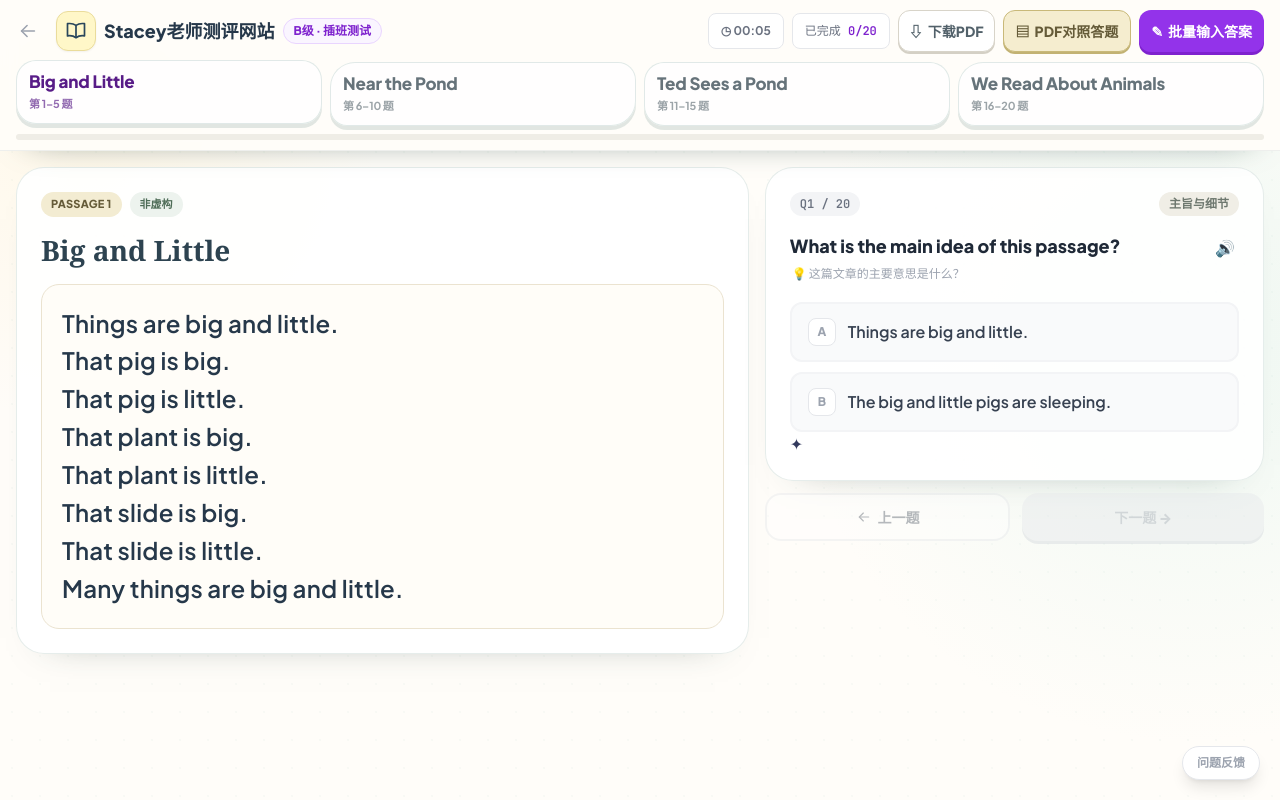
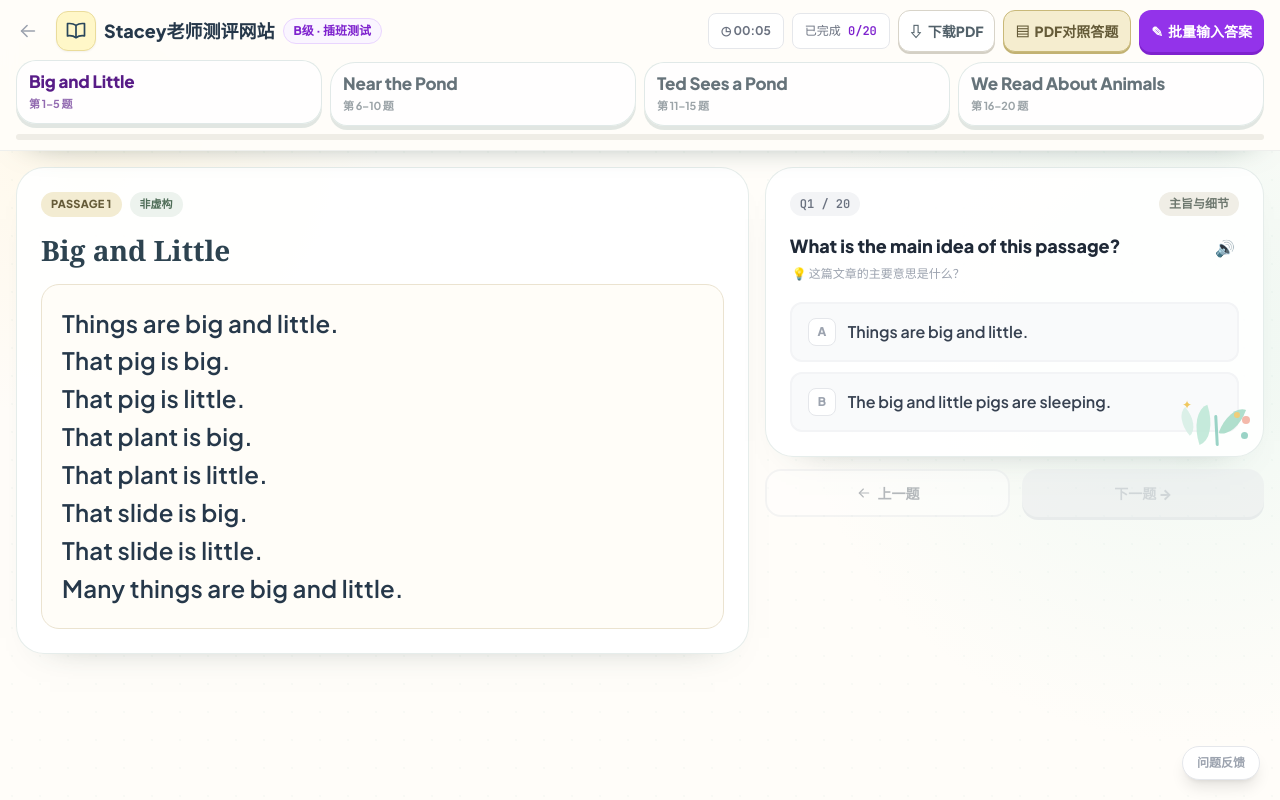
Before and after one commit to sltiti-cmd/raz-test, a React (Vite) app: page /placement/1 in a window 1280 px wide. Built offline with nearby package versions, Linux system fonts and the light colour scheme.

Commit message:
style: add compact botanical accents to question card

```diff
--- a/src/index.css
+++ b/src/index.css
@@ -812,18 +812,121 @@ body {
 
 
 .question-card-shell { position: relative; overflow: hidden; }
-.question-study-buddy {
-  display: flex; align-items: flex-end; justify-content: flex-end; gap: 2px;
-  min-height: 88px; margin: 10px -4px -12px 0; color: #6d84a2;
+
+.question-card-decoration {
+  position: absolute;
+  right: 14px;
+  bottom: 10px;
+  width: 86px;
+  height: 58px;
+  pointer-events: none;
+  opacity: .9;
 }
-.question-study-buddy > span {
-  align-self: center; margin-right: -18px; margin-bottom: 16px; padding: 7px 12px;
-  border-radius: 999px; background: #fff6df; font-family: 'YouYuan','幼圆',sans-serif;
-  font-size: 11px; font-weight: 800; transform: rotate(-4deg);
+
+.q-leaf {
+  position: absolute;
+  display: block;
+  border-radius: 100% 0 100% 0;
+  transform-origin: bottom center;
 }
-.question-study-buddy-art { width: 138px; height: 102px; flex: 0 0 auto; }
+
+.q-leaf-a {
+  width: 20px;
+  height: 36px;
+  right: 30px;
+  bottom: 4px;
+  background: #bfe8d7;
+  transform: rotate(-18deg);
+}
+
+.q-leaf-b {
+  width: 18px;
+  height: 31px;
+  right: 13px;
+  bottom: 10px;
+  background: #a8dcc8;
+  transform: rotate(20deg);
+}
+
+.q-leaf-c {
+  width: 15px;
+  height: 25px;
+  right: 46px;
+  bottom: 15px;
+  background: #d7efe6;
+  transform: rotate(-40deg);
+}
+
+.question-card-decoration::before {
+  content: '';
+  position: absolute;
+  right: 31px;
+  bottom: 0;
+  width: 3px;
+  height: 31px;
+  border-radius: 999px;
+  background: #8fcfc0;
+  transform: rotate(-3deg);
+}
+
+.q-dot {
+  position: absolute;
+  display: block;
+  border-radius: 50%;
+}
+
+.q-dot-a {
+  right: 1px;
+  bottom: 7px;
+  width: 7px;
+  height: 7px;
+  background: #8fcfc0;
+}
+
+.q-dot-b {
+  right: 9px;
+  bottom: 28px;
+  width: 6px;
+  height: 6px;
+  background: #efc96b;
+}
+
+.q-dot-c {
+  right: -1px;
+  bottom: 22px;
+  width: 8px;
+  height: 8px;
+  background: #f3b2a1;
+}
+
+.q-spark {
+  position: absolute;
+  right: 57px;
+  bottom: 35px;
+  color: #efc24d;
+  font-size: 12px;
+  line-height: 1;
+}
+
 @media (max-width: 1023px) {
-  .question-study-buddy { display: none; }
+  .question-card-decoration {
+    right: 11px;
+    bottom: 8px;
+    width: 72px;
+    height: 48px;
+    opacity: .78;
+    transform: scale(.9);
+    transform-origin: right bottom;
+  }
+}
+
+@media (max-width: 640px) {
+  .question-card-decoration {
+    right: 8px;
+    bottom: 7px;
+    opacity: .7;
+    transform: scale(.78);
+  }
 }
 
 
```
